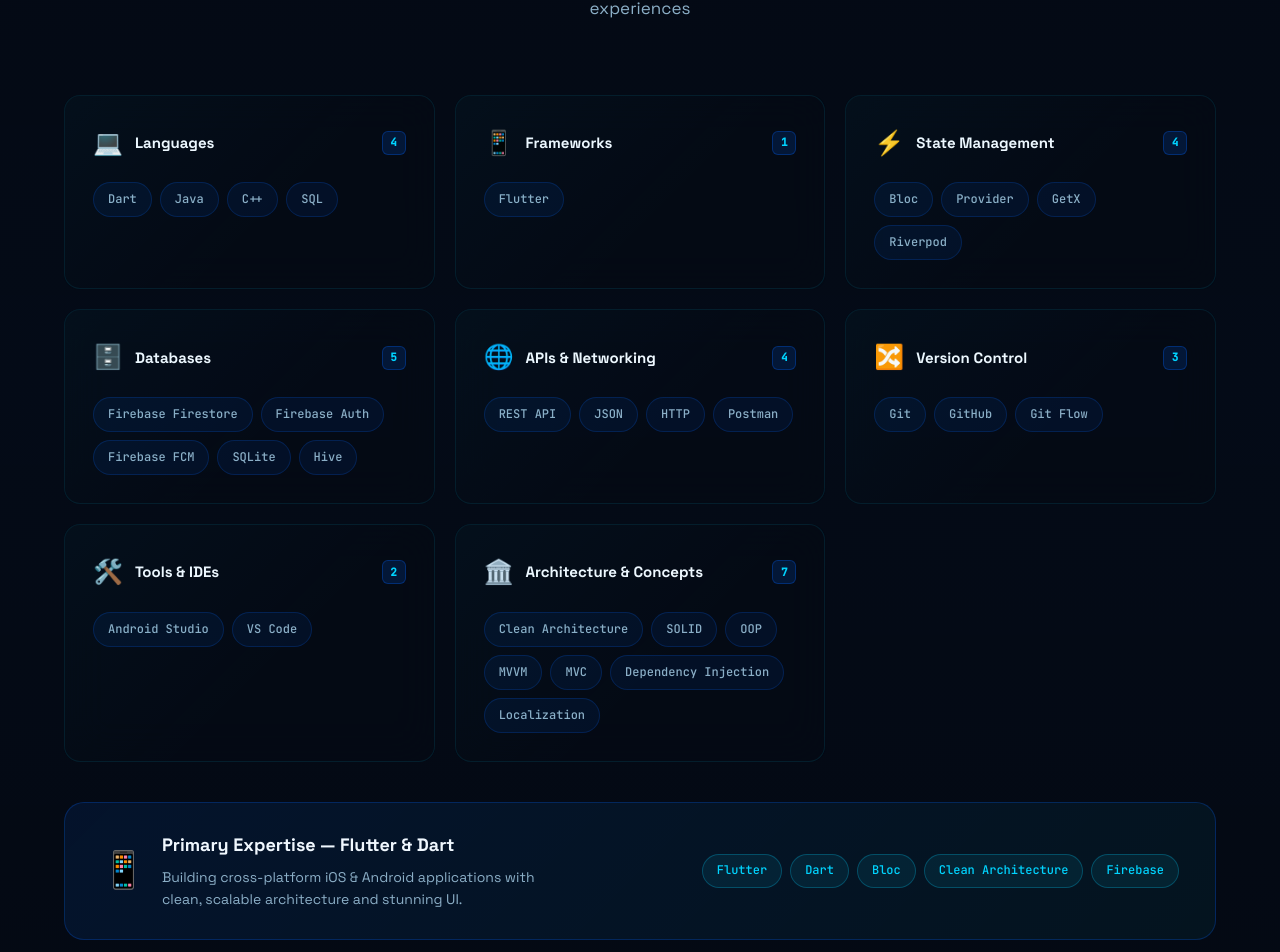
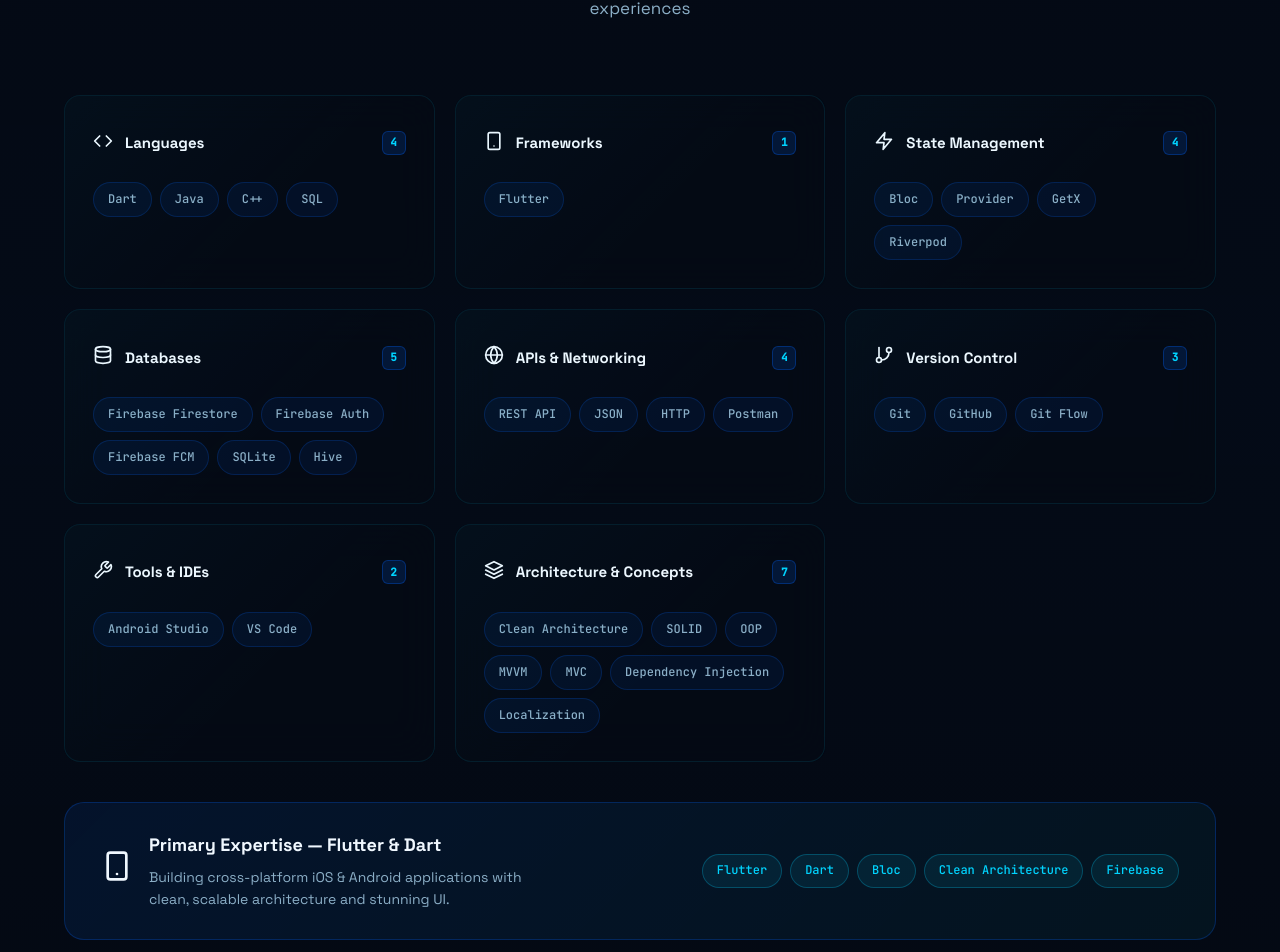
Before and after one commit to Yousef-Mostafa10/my-portfolio, a Next.js app: page / in a window 1280 px wide. Shown: the part 2517-3469 px from the top of the page. Built offline with nearby package versions, Linux system fonts and the light colour scheme.

Commit message:
fix: replace AI emoji icons in Skills section with React Icons SVGs

```diff
--- a/src/components/sections/Skills.tsx
+++ b/src/components/sections/Skills.tsx
@@ -1,6 +1,10 @@
 'use client';
 
 import { motion } from 'framer-motion';
+import {
+  FiCode, FiSmartphone, FiZap, FiDatabase,
+  FiGlobe, FiGitBranch, FiTool, FiLayers
+} from 'react-icons/fi';
 import { portfolioData } from '@/lib/data';
 import styles from './Skills.module.css';
 
@@ -14,6 +18,20 @@
 const itemVariants = {
   hidden: { opacity: 0, scale: 0.85 },
   visible: { opacity: 1, scale: 1, transition: { duration: 0.3 } },
+};
+
+const CategoryIcon = ({ category }: { category: string }) => {
+  switch (category) {
+    case 'Languages': return <FiCode size={20} />;
+    case 'Frameworks': return <FiSmartphone size={20} />;
+    case 'State Management': return <FiZap size={20} />;
+    case 'Databases': return <FiDatabase size={20} />;
+    case 'APIs & Networking': return <FiGlobe size={20} />;
+    case 'Version Control': return <FiGitBranch size={20} />;
+    case 'Tools & IDEs': return <FiTool size={20} />;
+    case 'Architecture & Concepts': return <FiLayers size={20} />;
+    default: return <FiCode size={20} />;
+  }
 };
 
 export default function Skills() {
@@ -48,7 +66,7 @@
             >
               {/* Category Header */}
               <div className={styles.catHeader}>
-                <span className={styles.catIcon}>{category.icon}</span>
+                <span className={styles.catIcon}><CategoryIcon category={category.category} /></span>
                 <h3 className={styles.catTitle}>{category.category}</h3>
                 <span className={styles.catCount}>{category.items.length}</span>
               </div>
@@ -85,7 +103,7 @@
           transition={{ duration: 0.6, delay: 0.3 }}
         >
           <div className={styles.bannerContent}>
-            <span className={styles.bannerIcon}>📱</span>
+            <span className={styles.bannerIcon}><FiSmartphone size={32} /></span>
             <div>
               <h4 className={styles.bannerTitle}>Primary Expertise — Flutter & Dart</h4>
               <p className={styles.bannerDesc}>
```
